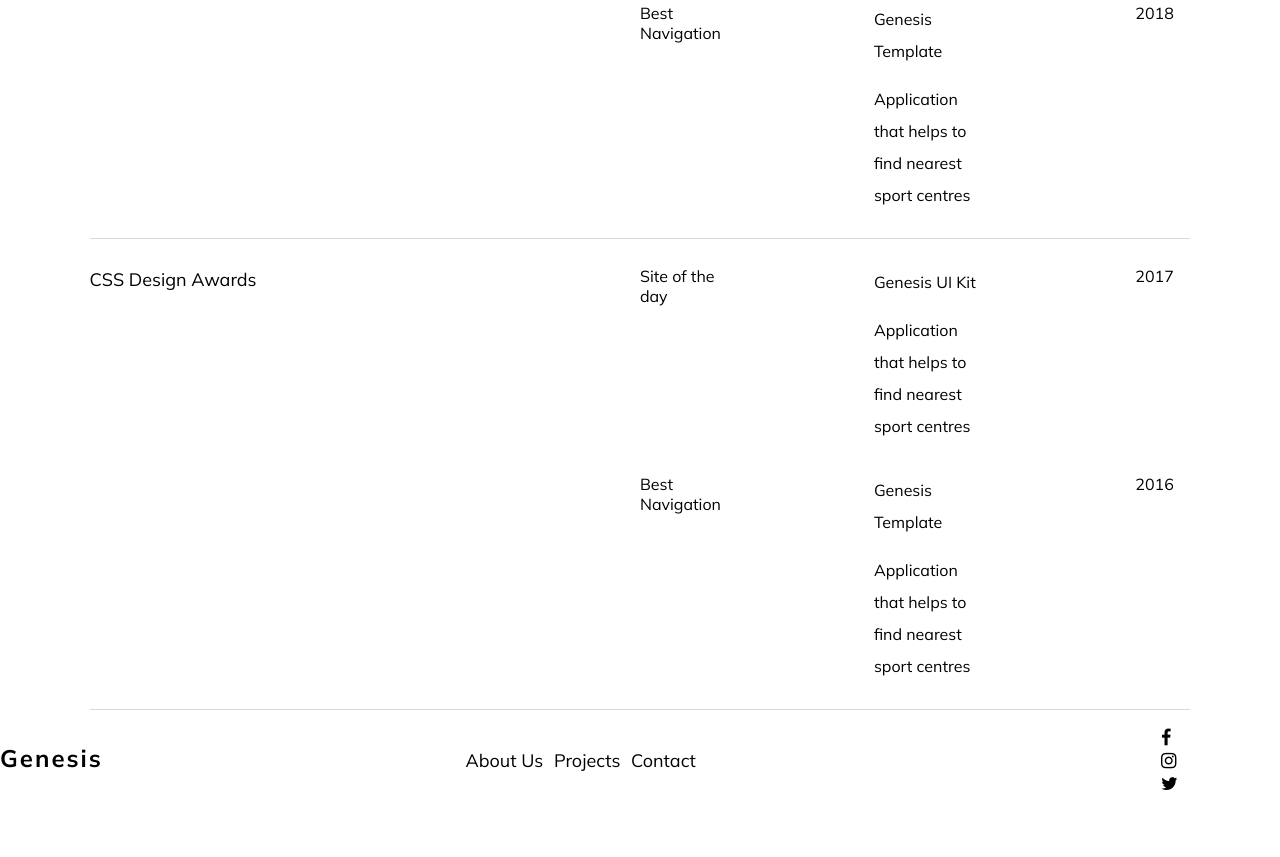
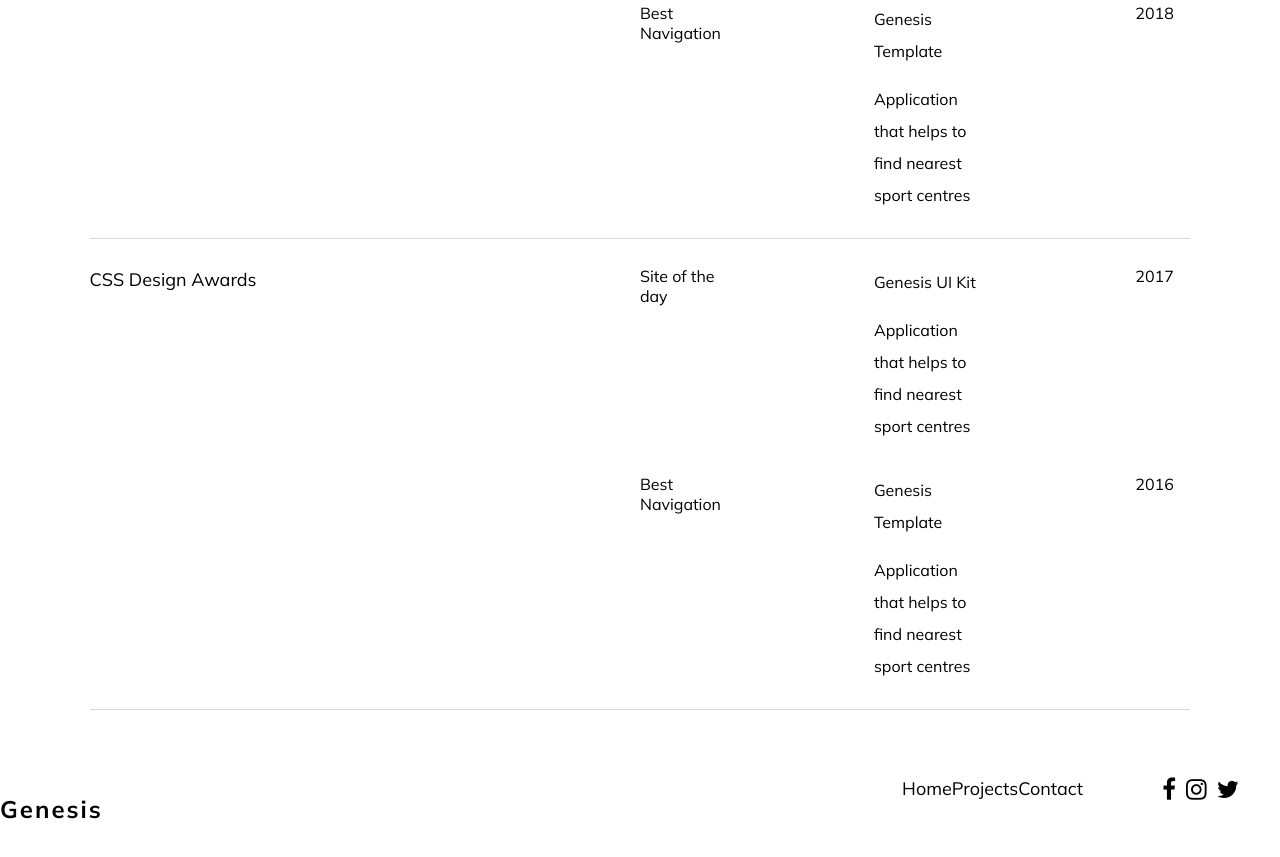
Before and after one commit to ezgsnyrt/Sass-example, a website: page index.html in a window 1280 px wide. Shown: the part 3053-3910 px from the top of the page. Before the commit the page ends 3864 px from the top, so only its background shows below. Drawn offline with Linux system fonts and the light colour scheme.

Commit message:
footer section was created and basic styling was applied to the footer section.

```diff
--- a/index.html
+++ b/index.html
@@ -138,8 +138,9 @@
                 <div class="logo">
                     <h3 class="logo">Genesis</h3>
                 </div>
-                <ul class="nav__list">
-                    <li class="nav__li"><a class="nav__link" href="#">About Us</a></li>
+                <div class="footer__list">
+                    <ul class="link__list">
+                        <li class="nav__li"><a class="nav__link" href="#">Home</a></li>
                         <li class="nav__li"><a class="nav__link" href="#">Projects</a></li>
                         <li class="nav__li"><a class="nav__link" href="#">Contact</a></li>
                     </ul>
@@ -148,6 +149,7 @@
                         <li><a href="#" class="fa fa-instagram"></a></li>
                         <li><a href="#" class="fa fa-twitter"></a></li>
                     </ul>
+                </div>
             </nav>
         </footer>
     </div>
--- /dev/null
+++ b/sass/footer/_footer.scss
@@ -0,0 +1,46 @@
+// Wrapper didn't work with the footer section. logo and media links should be approached closer to center.
+.wrapper{
+    width: 86%;
+    display: flex;
+    flex-direction: column;
+    margin: 0 7% 0 7%;
+}
+
+footer{
+    width:100%;
+    margin-top: 4%;
+    display: flex;
+}
+
+nav {
+    width: 100%;
+    display: flex;
+    justify-content: space-between;
+}
+
+.footer__list{
+    width: 40%;
+    display: flex;
+    justify-content: flex-end;
+}
+
+.media__list{
+    width: 15%;
+    display: flex;
+    justify-content: space-between;
+}
+
+.media__list a{
+    font-size: 24px;
+    color: black;
+}
+
+.media__list a:hover{
+    color: turquoise;
+}
+
+.link__list{
+    width: 35%;
+    display: flex;
+    justify-content: space-between;
+}
--- a/sass/main.scss
+++ b/sass/main.scss
@@ -2,6 +2,7 @@
 @import "../node_modules/normalize-scss/sass/normalize";
 @import 'header/_header';
 @import 'gallery';
+@import 'footer/_footer';
 
 body {
     font-family: fonts.$main_font;
@@ -126,3 +127,6 @@ ul{
     border-color: #D8D8D8;
     border-width: 1px;
 }
+
+
+/* Footer starts here. It will be carried into a new scss file. */
```
Also changed, not shown: sass/header/_header.scss (line endings or trailing spaces), styles/main.css, 1 other file. Lines whose indentation alone changed are shown as unchanged.
